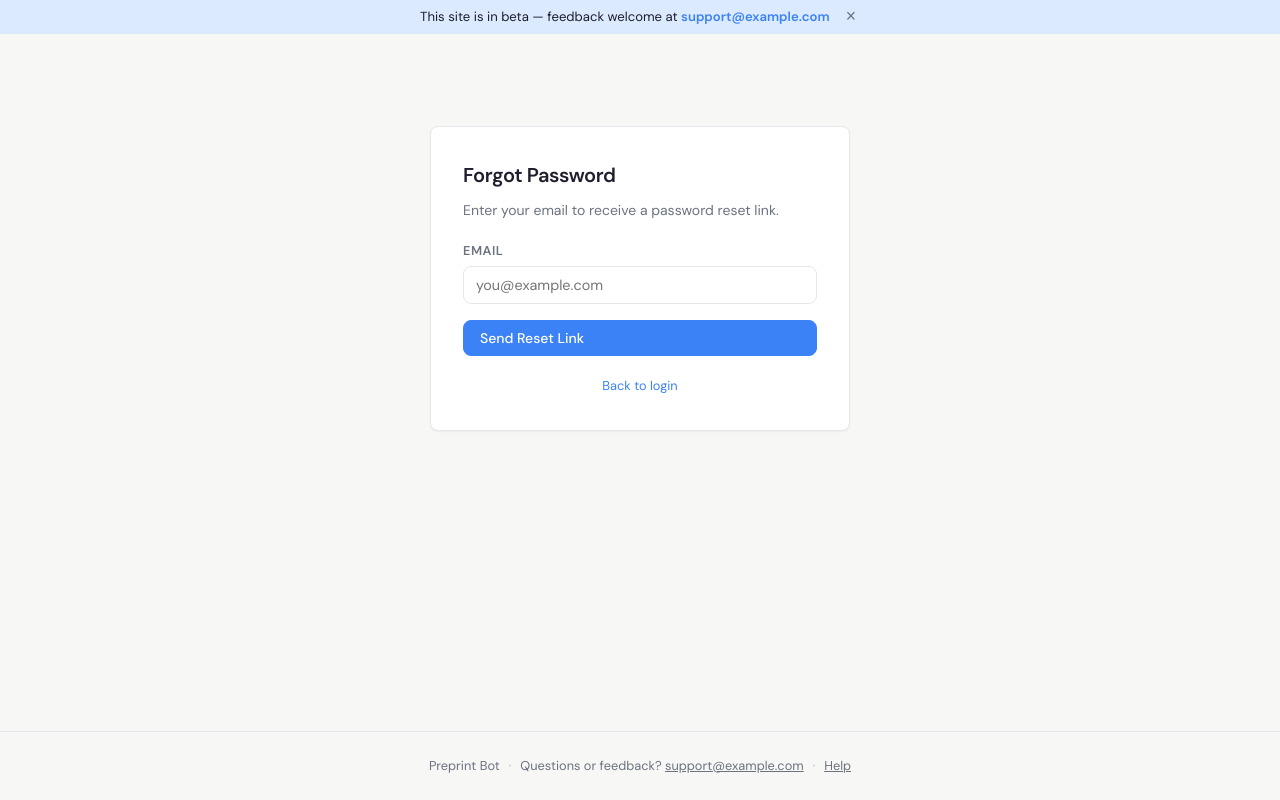
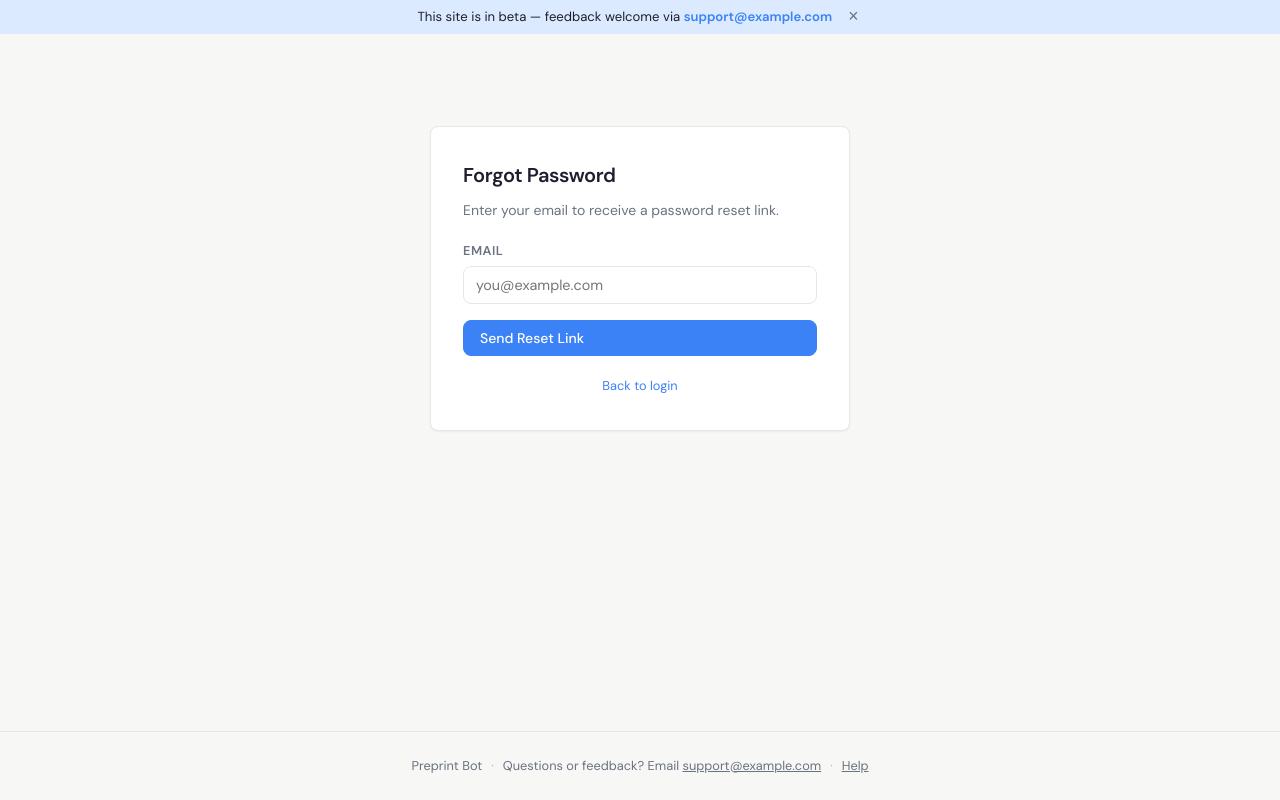
Before and after one commit to SyracuseUniversity/preprint-bot, a Django app: page /auth/forgot-password/ in a window 1280 px wide. Run offline with Django 5.2, Linux system fonts and the light colour scheme.

Commit message:
Minor wordsmithing for calls for feedback

```diff
--- a/django_site/core/templates/base.html
+++ b/django_site/core/templates/base.html
@@ -55,7 +55,7 @@
   {# ── Beta banner (dismissable, localStorage remembers) ── #}
   {% if SHOW_BETA_BANNER %}
   <div class="beta-banner" id="beta-banner">
-    <span>This site is in beta — feedback welcome at
+    <span>This site is in beta — feedback welcome via
       <a href="mailto:{{ SUPPORT_EMAIL }}">{{ SUPPORT_EMAIL }}</a>
     </span>
     <button type="button" class="banner-close" onclick="dismissBanner()" aria-label="Dismiss">&times;</button>
@@ -86,7 +86,7 @@
   <footer class="site-footer">
     <span>{{ SITE_NAME }}</span>
     <span class="footer-sep">·</span>
-    <span>Questions or feedback? <a href="mailto:{{ SUPPORT_EMAIL }}">{{ SUPPORT_EMAIL }}</a></span>
+    <span>Questions or feedback? Email <a href="mailto:{{ SUPPORT_EMAIL }}">{{ SUPPORT_EMAIL }}</a></span>
     <span class="footer-sep">·</span>
     <a href="{% url 'help' %}">Help</a>
   </footer>
```
